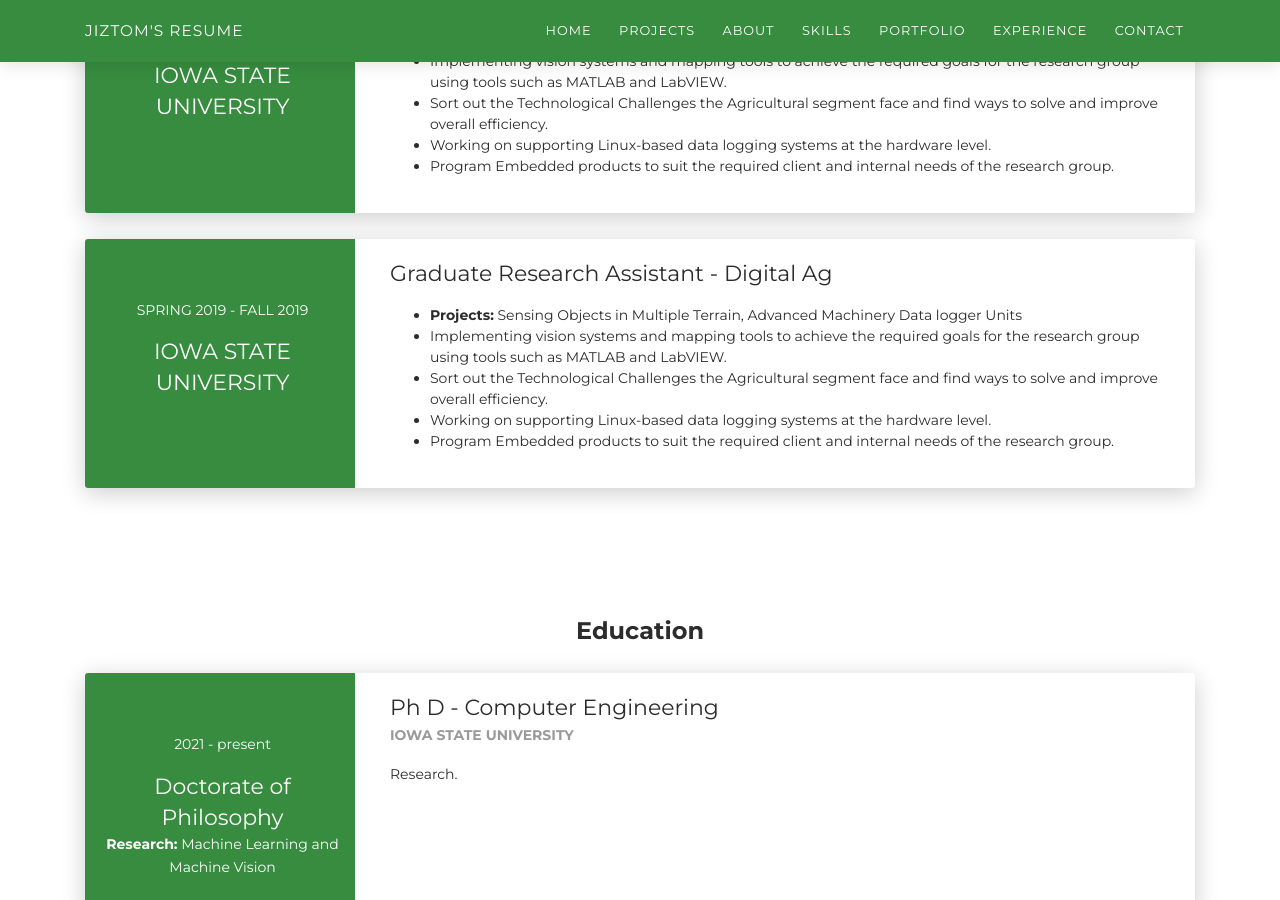
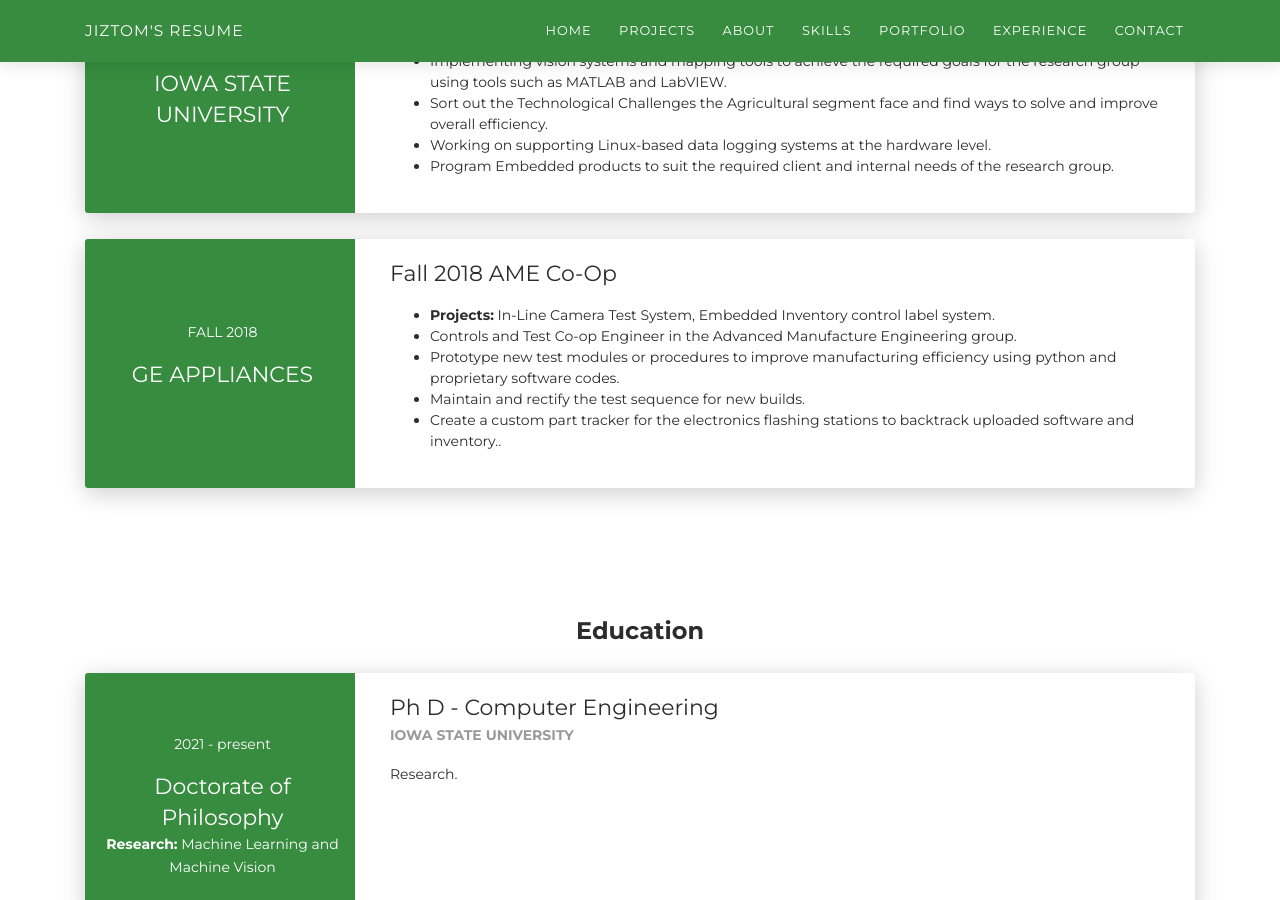
Before and after one commit to jiztom/jiztom.github.io, a Jekyll site: the page built from docs/Jiztom.html, in a window 1280 px wide and 900 px high, scrolled down 3397 px. Built offline with Jekyll 4.4.1, drawn with Linux system fonts in a browser that asks for light colours; nearby versions of some CDN libraries.

Commit message:
Update 3 07302022

```diff
--- a/docs/Jiztom.html
+++ b/docs/Jiztom.html
@@ -304,8 +304,8 @@ author: "Jiztom Kavalakkatt Francis"
     <div class="h4 text-center mb-4 title">Work Experience</div>
     <div class="card">
       <div class="row">
-        <div class="col-md-3 bg-primary" data-aos="fade-right" data-aos-offset="50" data-aos-duration="500">
-          <div class="card-body cc-experience-header">
+        <div class="col-md-3 bg-primary v-centered-experience-header" data-aos="fade-right" data-aos-offset="50" data-aos-duration="500">
+          <div class="card-body cc-experience-header v-centered-experience-header">
             <p>January 2021 - Present</p>
             <div class="h5">Iowa State University</div>
           </div>
@@ -354,8 +354,8 @@ author: "Jiztom Kavalakkatt Francis"
     </div>
     <div class="card">
       <div class="row">
-        <div class="col-md-3 bg-primary" data-aos="fade-right" data-aos-offset="50" data-aos-duration="500">
-          <div class="card-body cc-experience-header">
+        <div class="col-md-3 bg-primary v-centered-experience-header" data-aos="fade-right" data-aos-offset="50" data-aos-duration="500">
+          <div class="card-body cc-experience-header v-centered-experience-header">
             <p>Spring 2019 - Fall 2019</p>
             <div class="h5">Iowa State University</div>
           </div>
@@ -378,22 +378,22 @@ author: "Jiztom Kavalakkatt Francis"
     </div>
     <div class="card">
       <div class="row">
-        <div class="col-md-3 bg-primary" data-aos="fade-right" data-aos-offset="50" data-aos-duration="500">
-          <div class="card-body cc-experience-header">
-            <p>Spring 2019 - Fall 2019</p>
-            <div class="h5">Iowa State University</div>
+        <div class="col-md-3 bg-primary v-centered-experience-header" data-aos="fade-right" data-aos-offset="50" data-aos-duration="500">
+          <div class="card-body cc-experience-header v-centered-experience-header">
+            <p>Fall 2018</p>
+            <div class="h5">GE Appliances</div>
           </div>
         </div>
         <div class="col-md-9" data-aos="fade-left" data-aos-offset="50" data-aos-duration="500">
           <div class="card-body">
-            <div class="h5">Graduate Research Assistant - Digital Ag</div>
+            <div class="h5">Fall 2018 AME Co-Op</div>
             <p>
             <ul>
-              <li><b>Projects:</b> Sensing Objects in Multiple Terrain, Advanced Machinery Data logger Units</li>
-              <li>Implementing vision systems and mapping tools to achieve the required goals for the research group using tools such as MATLAB and LabVIEW.</li>
-              <li>Sort out the Technological Challenges the Agricultural segment face and find ways to solve and improve overall efficiency.</li>
-              <li>Working on supporting Linux-based data logging systems at the hardware level.</li>
-              <li>Program Embedded products to suit the required client and internal needs of the research group.</li>
+              <li><b>Projects:</b> In-Line Camera Test System, Embedded Inventory control label system.</li>
+              <li>Controls and Test Co-op Engineer in the Advanced Manufacture Engineering group.</li>
+              <li>Prototype new test modules or procedures to improve manufacturing efficiency using python and proprietary software codes.</li>
+              <li>Maintain and rectify the test sequence for new builds.</li>
+              <li>Create a custom part tracker for the electronics flashing stations to backtrack uploaded software and inventory..</li>
             </ul>
             </p>
           </div>
```
